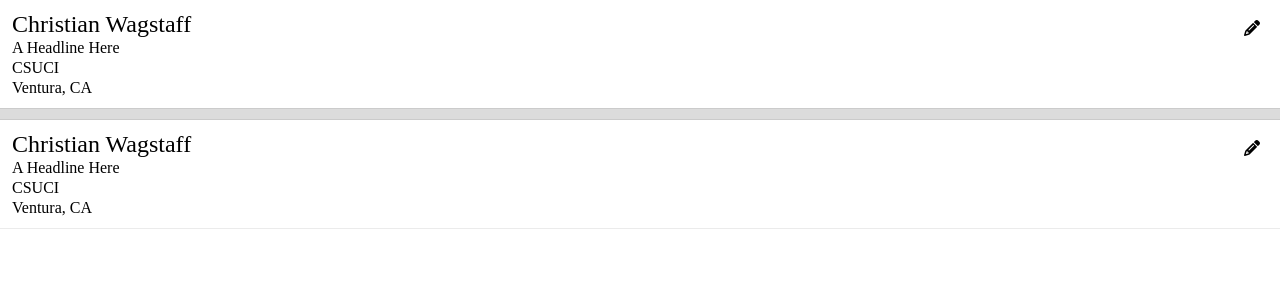
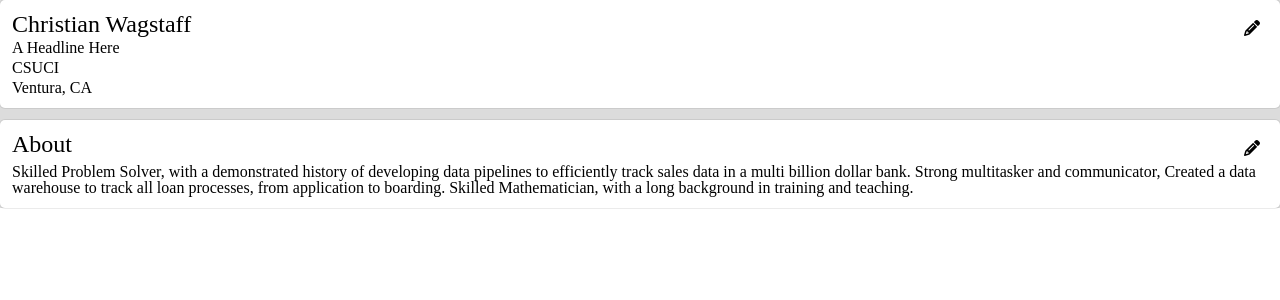
Before and after one commit to christianwagstaff/cv-project, a React (Create React App) app: page / in a window 1280 px wide. Shown: the top 300 px of the page. Built offline with nearby package versions, Linux system fonts and the light colour scheme.

Commit message:
About Card and Popup created

```diff
--- a/src/App.js
+++ b/src/App.js
@@ -5,6 +5,8 @@ import React from "react";
 import GeneralInfoPopup from "./components/forms/GeneralInfoPopup";
 // import WorkExperience from "./components/forms/WorkExperience";
 import GenInfoCard from "./components/GeneralInfoCard.js";
+import About from "./components/About";
+import AboutForm from "./components/forms/AboutForm";
 
 export default class App extends React.Component {
   constructor() {
@@ -12,37 +14,99 @@ export default class App extends React.Component {
     this.hideComponent = this.hideComponent.bind(this);
     this.state = {
       showHideGenInfo: false,
-      genInfo: {
-        name: "Christian Wagstaff",
-        headline: "A Headline Here",
-        school: "CSUCI",
-        location: "Ventura, CA",
-      },
+      showHideAbout: false,
+      genInfoName: "Christian Wagstaff",
+      genInfoNameEdit: "Christian Wagstaff",
+      genInfoHeadline: "A Headline Here",
+      genInfoHeadlineEdit: "A Headline Here",
+      genInfoSchool: "CSUCI",
+      genInfoSchoolEdit: "CSUCI",
+      genInfoLocation: "Ventura, CA",
+      genInfoLocationEdit: "Ventura, CA",
+      about:
+        "Skilled Problem Solver, with a demonstrated history of developing data pipelines to efficiently track sales data in a multi billion dollar bank. Strong multitasker and communicator, Created a data warehouse to track all loan processes, from application to boarding. Skilled Mathematician, with a long background in training and teaching. ",
+      aboutEdit:
+        "Skilled Problem Solver, with a demonstrated history of developing data pipelines to efficiently track sales data in a multi billion dollar bank. Strong multitasker and communicator, Created a data warehouse to track all loan processes, from application to boarding. Skilled Mathematician, with a long background in training and teaching. ",
     };
   }
+
+  handleChange = (e) => {
+    const target = e.target;
+    const value = target.value;
+    const name = target.name;
+    console.log(value + name);
+    this.setState({ [name]: value });
+  };
+
+  handleSubmitGenInfo = (e) => {
+    e.preventDefault();
+    const name = this.state.genInfoNameEdit;
+    const headline = this.state.genInfoHeadlineEdit;
+    const school = this.state.genInfoSchoolEdit;
+    const location = this.state.genInfoLocationEdit;
+    this.setState({
+      genInfoName: name,
+      genInfoHeadline: headline,
+      genInfoLocation: location,
+      genInfoSchool: school,
+    });
+    this.hideComponent("genInfo");
+  };
+
+  handleSubmitAbout = (e) => {
+    e.preventDefault();
+    const about = this.state.aboutEdit;
+    this.setState({
+      about: about,
+    });
+    this.hideComponent("about");
+  };
+
   hideComponent(name) {
+    console.log(name);
     switch (name) {
       case "genInfo":
         this.setState({ showHideGenInfo: !this.state.showHideGenInfo });
         break;
+      case "about":
+        this.setState({ showHideAbout: !this.state.showHideAbout });
+        break;
       default:
-        this.setState({ showHideGenInfo: !this.state.showHideGenInfo });
+        alert("HideShow went wrong.");
     }
   }
 
   render() {
-    const defaultGenValues = { ...this.state.genInfo };
+    const defaultGenValues = {
+      name: this.state.genInfoName,
+      headline: this.state.genInfoHeadline,
+      school: this.state.genInfoSchool,
+      location: this.state.genInfoLocation,
+    };
+    const defaultGenEdit = {
+      name: this.state.genInfoNameEdit,
+      headline: this.state.genInfoHeadlineEdit,
+      school: this.state.genInfoSchoolEdit,
+      location: this.state.genInfoLocationEdit,
+    };
     return (
       <div className="App">
-        <GenInfoCard
-          onEditClick={this.hideComponent}
-          {...defaultGenValues}
-        ></GenInfoCard>
-        <GenInfoCard {...defaultGenValues}></GenInfoCard>
+        <GenInfoCard onEditClick={this.hideComponent} {...defaultGenValues} />
         {this.state.showHideGenInfo && (
           <GeneralInfoPopup
-            {...defaultGenValues}
+            {...defaultGenEdit}
             onCloseClick={this.hideComponent}
+            onChange={this.handleChange}
+            onSubmit={this.handleSubmitGenInfo}
+          />
+        )}
+        <About onEditClick={this.hideComponent} about={this.state.about} />
+        {this.state.showHideAbout && (
+          <AboutForm
+            about={this.state.aboutEdit}
+            onCloseClick={this.hideComponent}
+            onChange={this.handleChange}
+            onSubmit={this.handleSubmitAbout}
           />
         )}
       </div>
--- /dev/null
+++ b/src/components/About.js
@@ -0,0 +1,28 @@
+import React from "react";
+import Edit from "./icons/Edit";
+
+const Card = (props) => {
+  return <div className="card vert rounded">{props.children}</div>;
+};
+
+export default class About extends React.Component {
+  constructor(props) {
+    super(props);
+    this.handleEdit = this.handleEdit.bind(this);
+  }
+  handleEdit() {
+    this.props.onEditClick("about");
+  }
+
+  render() {
+    return (
+      <Card>
+        <div className="card-top">
+          <h1>About</h1>
+          <Edit onClick={this.handleEdit} />
+        </div>
+        <p>{this.props.about}</p>
+      </Card>
+    );
+  }
+}
--- a/src/components/GeneralInfoCard.js
+++ b/src/components/GeneralInfoCard.js
@@ -2,7 +2,7 @@ import React from "react";
 import Edit from "./icons/Edit";
 
 const Card = (props) => {
-  return <div className="card">{props.children}</div>;
+  return <div className="card rounded">{props.children}</div>;
 };
 
 const Name = (props) => {
@@ -31,7 +31,7 @@ export default class GenInfoCard extends React.Component {
 
   render() {
     return (
-      <Card className="rounded">
+      <Card>
         <div className="card-content">
           <Name name={this.props.name} />
           <Headline headline={this.props.headline} />
--- /dev/null
+++ b/src/components/forms/AboutForm.js
@@ -0,0 +1,43 @@
+import React from "react";
+import Close from "../icons/Close";
+
+export default class AboutForm extends React.Component {
+  constructor() {
+    super();
+    this.handleClose = this.handleClose.bind(this);
+    this.handleChange = this.handleChange.bind(this);
+    this.handleSubmit = this.handleSubmit.bind(this);
+  }
+  handleClose() {
+    this.props.onCloseClick("about");
+  }
+  handleChange(e) {
+    this.props.onChange(e);
+  }
+  handleSubmit(e) {
+    this.props.onSubmit(e);
+  }
+
+  render() {
+    return (
+      <div className="popup">
+        <div className="popup-top">
+          <h1>Edit About</h1>
+          <Close onClick={this.handleClose} />
+        </div>
+        <form className="about-form" onSubmit={this.handleSubmit}>
+          <label>
+            About:
+            <textarea
+              rows="10"
+              name="aboutEdit"
+              value={this.props.about}
+              onChange={this.handleChange}
+            />
+          </label>
+          <input type="submit" value="Submit" />
+        </form>
+      </div>
+    );
+  }
+}
--- a/src/components/forms/GeneralInfoPopup.js
+++ b/src/components/forms/GeneralInfoPopup.js
@@ -6,9 +6,17 @@ export default class GeneralInfoPopup extends React.Component {
   constructor() {
     super();
     this.handleClose = this.handleClose.bind(this);
+    this.handleChange = this.handleChange.bind(this);
+    this.handleSubmit = this.handleSubmit.bind(this);
   }
   handleClose() {
     this.props.onCloseClick("genInfo");
+  }
+  handleChange(e) {
+    this.props.onChange(e);
+  }
+  handleSubmit(e) {
+    this.props.onSubmit(e);
   }
 
   render() {
@@ -18,11 +26,11 @@ export default class GeneralInfoPopup extends React.Component {
           <h1>Edit Intro</h1>
           <Close onClick={this.handleClose} />
         </div>
-        <form className="general-info-form">
+        <form className="general-info-form" onSubmit={this.handleSubmit}>
           <label>
             Name:
             <input
-              name="inputName"
+              name="genInfoNameEdit"
               type="text"
               value={this.props.name}
               onChange={this.handleChange}
@@ -31,7 +39,7 @@ export default class GeneralInfoPopup extends React.Component {
           <label>
             Headline:
             <input
-              name="inputHeadline"
+              name="genInfoHeadlineEdit"
               type="text"
               value={this.props.headline}
               onChange={this.handleChange}
@@ -40,7 +48,7 @@ export default class GeneralInfoPopup extends React.Component {
           <label>
             School:
             <input
-              name="inputSchool"
+              name="genInfoSchoolEdit"
               type="text"
               value={this.props.school}
               onChange={this.handleChange}
@@ -49,7 +57,7 @@ export default class GeneralInfoPopup extends React.Component {
           <label>
             Location:
             <input
-              name="inputLocation"
+              name="genInfoLocationEdit"
               type="text"
               value={this.props.location}
               onChange={this.handleChange}
--- a/src/style/app.css
+++ b/src/style/app.css
@@ -27,6 +27,17 @@ justify-content: space-between;
 box-shadow: rgba(0, 0, 0, 0.08) 0px 0px 0px 1px;
 }
 
+.card.vert {
+    flex-direction: column;
+}
+
+.card-top {
+    display: flex;
+    width: 100%;
+justify-content: space-between;
+
+}
+
 .card-content {
     display: flex;
     flex-direction: column;
```
